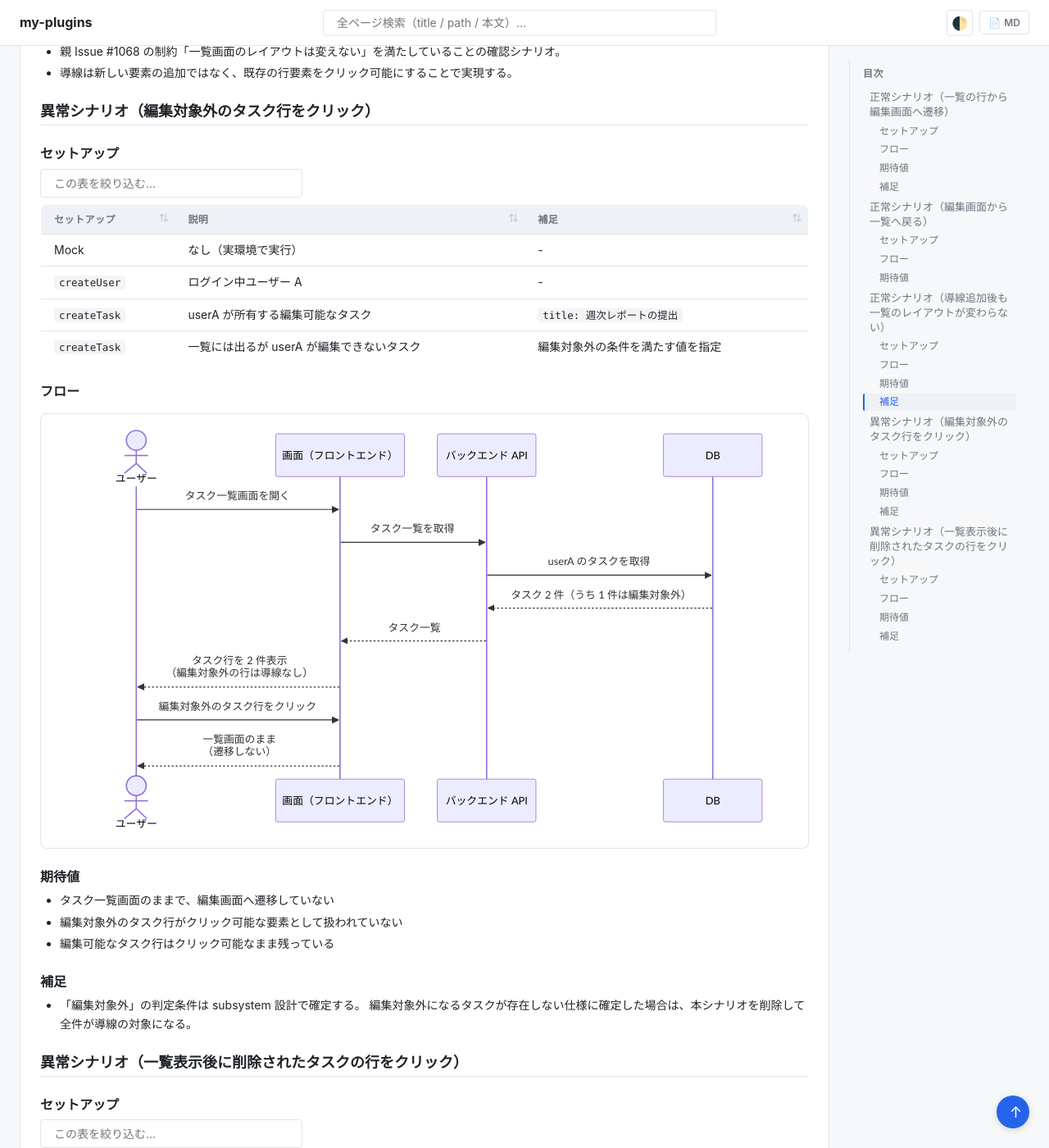
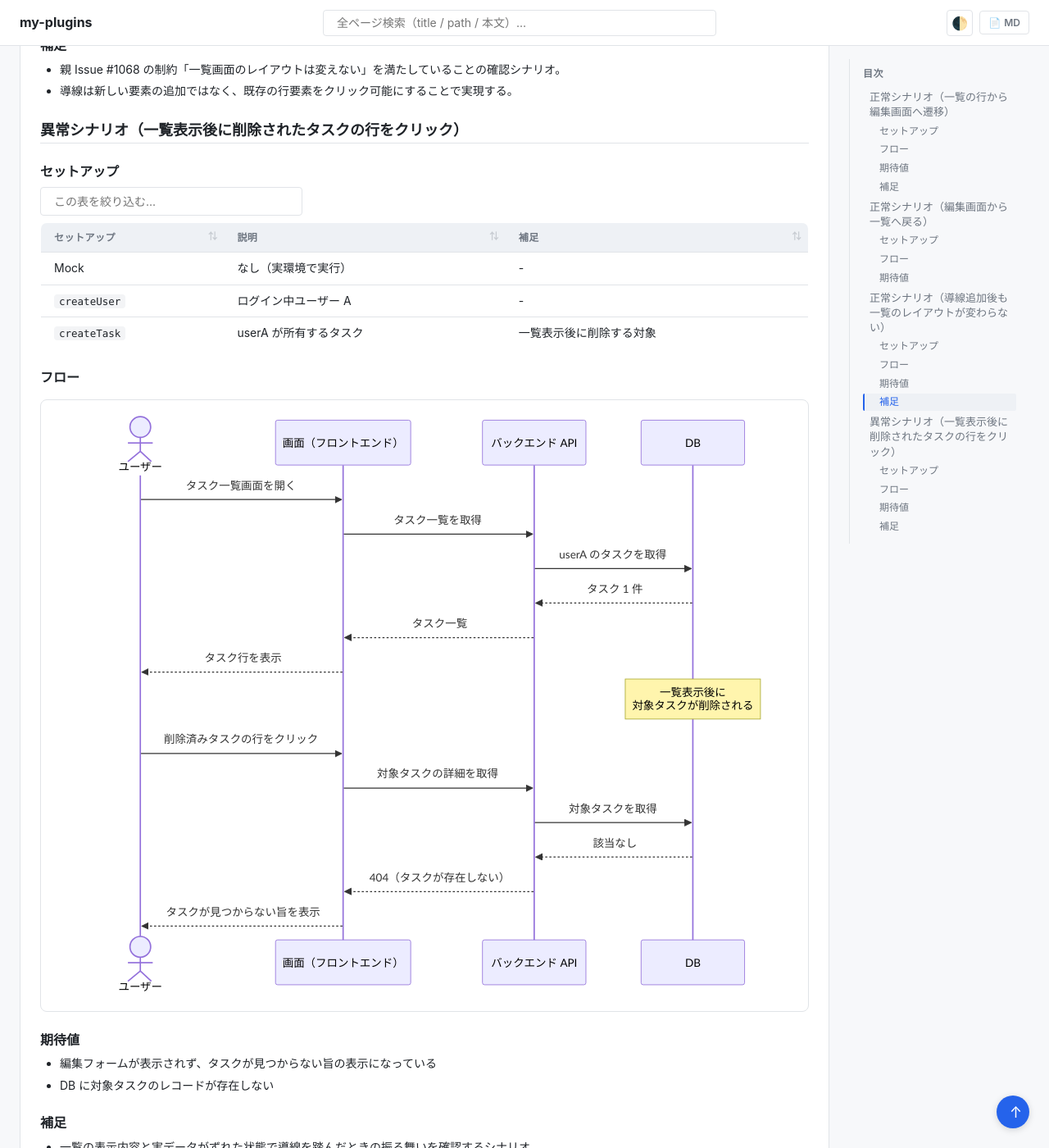
Before and after one commit to shuhei1101/ai-monitor-e2e, a Jekyll site: the page built from docs/wiki/設計図/シナリオ/単一ユースケース/タスク一覧画面から編集画面への遷移導線の追加.md, in a window 1280 px wide and 1400 px high, scrolled down 3798 px. Shown: the whole window at 82% size. Built offline with Jekyll 4.4.1, drawn with Linux system fonts in a browser that asks for light colours; our own code applies the rules of GitHub Pages for plain Markdown files; some of the changed text lies outside the part shown.

Commit message:
編集対象外のタスクの概念を除去し全タスクが導線の対象で確定

````diff
--- a/docs/wiki/設計図/シナリオ/単一ユースケース/タスク一覧画面から編集画面への遷移導線の追加.md
+++ b/docs/wiki/設計図/シナリオ/単一ユースケース/タスク一覧画面から編集画面への遷移導線の追加.md
@@ -126,47 +126,6 @@ sequenceDiagram
 - 親 Issue #1068 の制約「一覧画面のレイアウトは変えない」を満たしていることの確認シナリオ。
 - 導線は新しい要素の追加ではなく、既存の行要素をクリック可能にすることで実現する。
 
-## 異常シナリオ（編集対象外のタスク行をクリック）
-
-### セットアップ
-
-| セットアップ | 説明 | 補足 |
-| --- | --- | --- |
-| Mock | なし（実環境で実行） | - |
-| `createUser` | ログイン中ユーザー A | - |
-| `createTask` | userA が所有する編集可能なタスク | `title: 週次レポートの提出` |
-| `createTask` | 一覧には出るが userA が編集できないタスク | 編集対象外の条件を満たす値を指定 |
-
-### フロー
-
-```mermaid
-sequenceDiagram
-  actor U as ユーザー
-  participant FE as 画面（フロントエンド）
-  participant BE as バックエンド API
-  participant DB as DB
-
-  U->>FE: タスク一覧画面を開く
-  FE->>BE: タスク一覧を取得
-  BE->>DB: userA のタスクを取得
-  DB-->>BE: タスク 2 件（うち 1 件は編集対象外）
-  BE-->>FE: タスク一覧
-  FE-->>U: タスク行を 2 件表示<br>（編集対象外の行は導線なし）
-  U->>FE: 編集対象外のタスク行をクリック
-  FE-->>U: 一覧画面のまま<br>（遷移しない）
-```
-
-### 期待値
-
-- タスク一覧画面のままで、編集画面へ遷移していない
-- 編集対象外のタスク行がクリック可能な要素として扱われていない
-- 編集可能なタスク行はクリック可能なまま残っている
-
-### 補足
-
-- 「編集対象外」の判定条件は subsystem 設計で確定する。
-  編集対象外になるタスクが存在しない仕様に確定した場合は、本シナリオを削除して全件が導線の対象になる。
-
 ## 異常シナリオ（一覧表示後に削除されたタスクの行をクリック）
 
 ### セットアップ
````
Also changed, not shown: other parts of docs/wiki/設計図/シナリオ/単一ユースケース/タスク一覧画面から編集画面への遷移導線の追加.md (+1 -1 lines).
